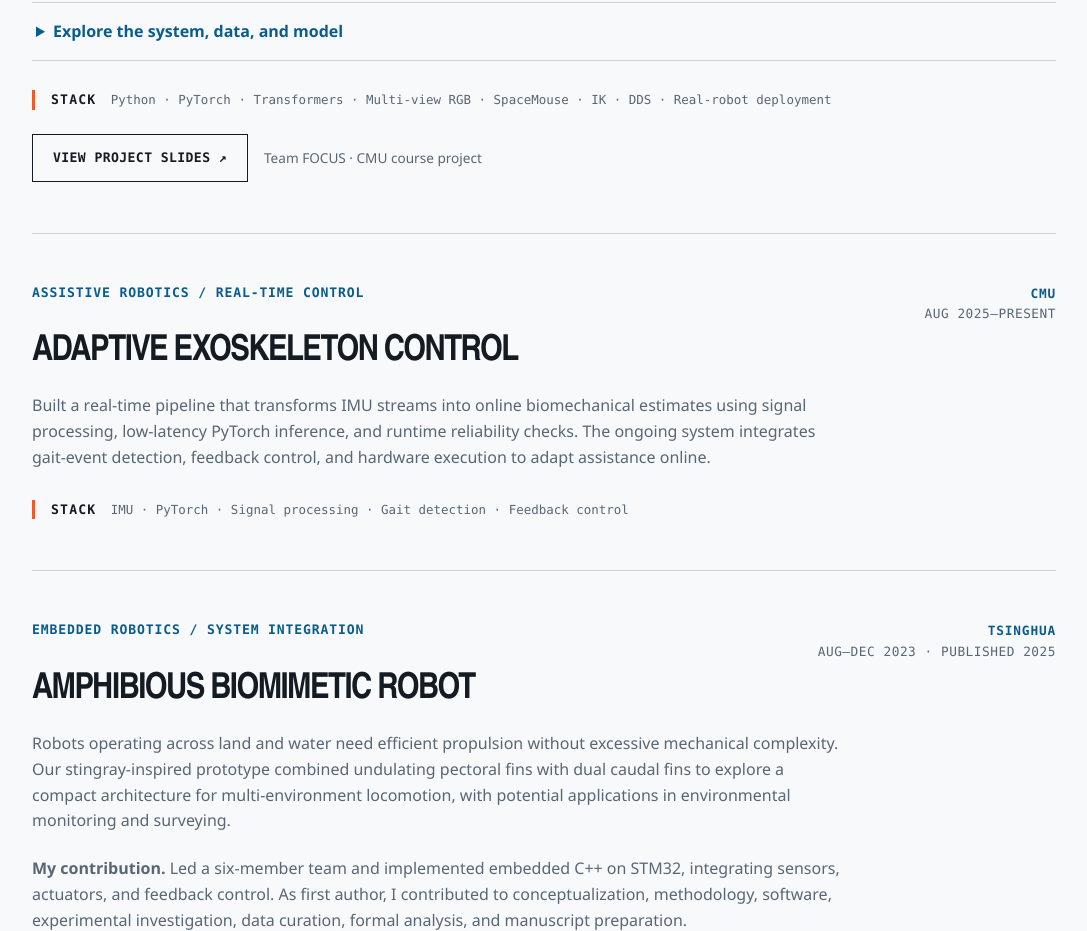
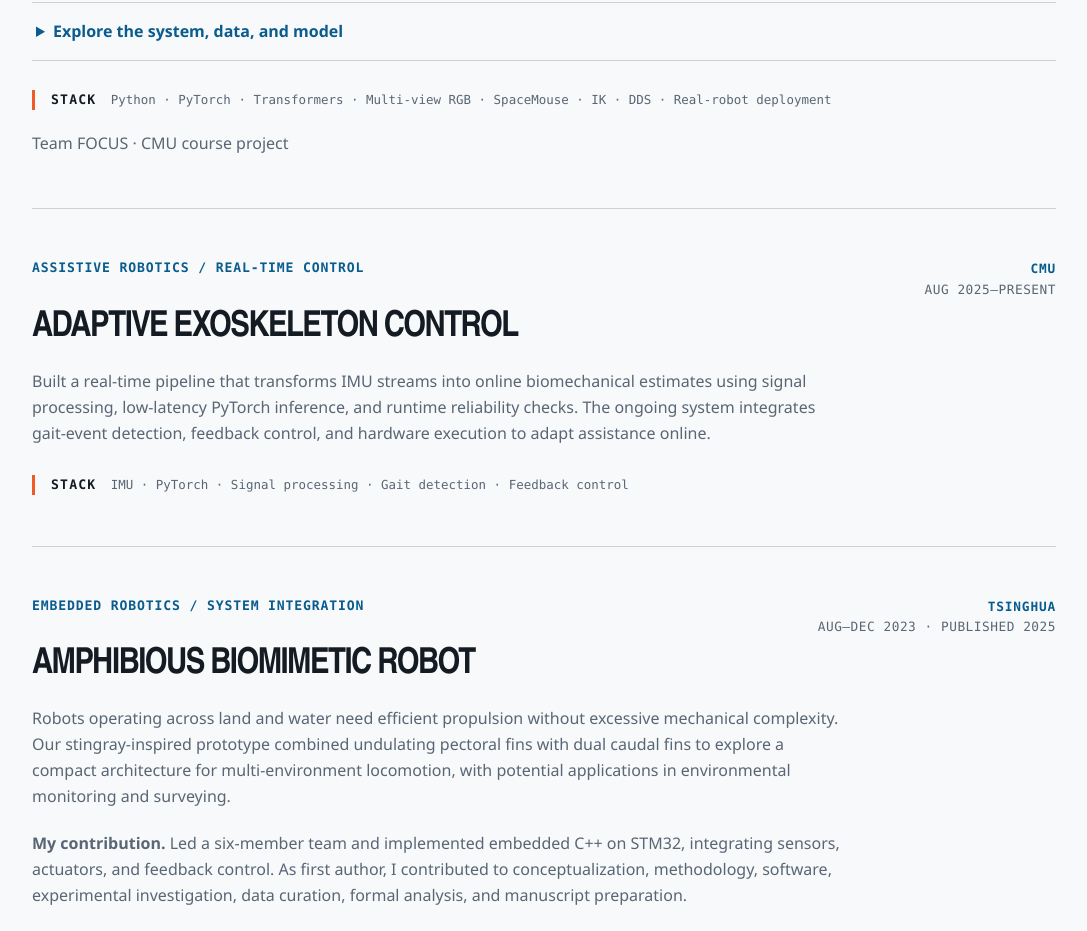
Before and after one commit to PengJingshu/PengJingshu.github.io, a plain HTML site: page index.html in a window 1280 px wide. Shown: the part 3636-4567 px from the top of the page, without its empty margins (96-1183 px from the left). Drawn offline with Linux system fonts and the light colour scheme.

Commit message:
Remove private project slides link from public portfolio

```diff
--- a/index.html
+++ b/index.html
@@ -146,7 +146,7 @@
             </div>
           </details>
           <p class="stack-line"><span>STACK</span> Python · PyTorch · Transformers · Multi-view RGB · SpaceMouse · IK · DDS · Real-robot deployment</p>
-          <div class="paper-actions"><a class="button button-secondary" href="https://docs.google.com/presentation/d/1nOOGH0R9trhJKZ9RrFE_iGvoaiX15sMlpvv9oPmrD6s/edit?usp=sharing" target="_blank" rel="noopener" aria-label="View multi-view robot learning project slides (opens in a new tab)">View project slides ↗</a><span>Team FOCUS · CMU course project</span></div>
+          <p class="project-credit">Team FOCUS · CMU course project</p>
         </article>
 
         <article class="system-entry">
```
